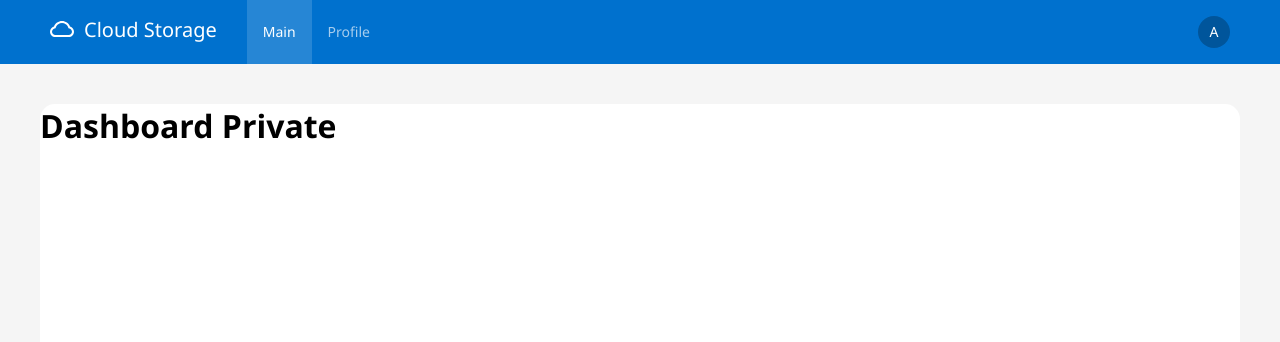
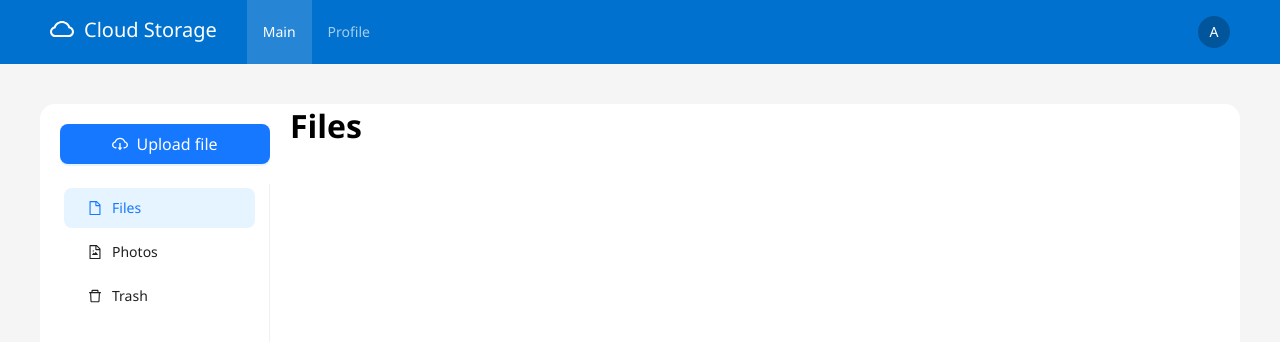
Before and after one commit to teslmik/cloud-storage-frontend, a Next.js app: page /dashboard in a window 1280 px wide. Shown: the top 342 px of the page. Built offline with nearby package versions, Linux system fonts and the light colour scheme; no server answers.

Commit message:
implement upload file

```diff
--- /dev/null
+++ b/src/api/files.ts
@@ -0,0 +1,35 @@
+import axios from "@/core/axios";
+import { FileItem } from "./dto/files.dto";
+
+type FileType = 'all' | 'photos' | 'trash';
+
+export const getAll = async (type: FileType = 'all'): Promise<FileItem[]> => {
+  return (await axios.get('/files?type=' + type)).data;
+};
+
+export const remove = (ids: number[]): Promise<void> => {
+  return axios.delete('/files?ids=' + ids);
+};
+
+export const uploadFile = async (options: any) => {
+  const { onSuccess, onError, file, onProgress } = options;
+  const formData = new FormData();
+  formData.append('file', file);
+
+  const config = {
+    headers: { 'Content-Type': 'multipart/form-data' },
+    onProgress: (event: ProgressEvent) => {
+      onProgress({ percent: (event.loaded / event.total) * 100 });
+    },
+  };
+
+  try {
+    const { data } = await axios.post('files', formData, config);
+
+    onSuccess();
+
+    return data;
+  } catch (error) {
+    onError({ error });
+  }
+}
--- a/src/api/index.ts
+++ b/src/api/index.ts
@@ -1 +1,2 @@
 export * as auth from './auth';
+export * as files from './files';
--- /dev/null
+++ b/src/components/UploadButton/index.tsx
@@ -0,0 +1,37 @@
+import React from 'react';
+import { Button, notification, Upload, UploadFile } from 'antd';
+import { CloudDownloadOutlined } from '@ant-design/icons';
+
+import * as Api from '@/api';
+
+import styles from '@/styles/Home.module.scss';
+
+const UploadButton: React.FC = () => {
+  const [fileList, setFileList] = React.useState<UploadFile[]>([]);
+
+  const onUploadSuccess = async (options: any) => {
+    try {
+      const file = await Api.files.uploadFile(options);
+    } catch (error) {
+      notification.error({
+        message: 'Error',
+        description: 'Failed to upload file...',
+        duration: 2,
+      });
+    }
+  }
+
+  return (
+    <Upload
+      customRequest={onUploadSuccess}
+      fileList={fileList}
+      onChange={({fileList}) => setFileList(fileList)}
+      className={styles.upload} >
+      <Button type='primary' icon={<CloudDownloadOutlined />} size='large' >
+        Upload file
+      </Button>
+    </Upload>
+  )
+}
+
+export { UploadButton };
--- a/src/pages/dashboard/index.tsx
+++ b/src/pages/dashboard/index.tsx
@@ -3,17 +3,56 @@ import { GetServerSidePropsContext, NextPage } from 'next';
 import { checkAuth } from '@/helpers/checkAuth';
 import { Layout } from '@/layouts/Layout';
 
+import styles from '@/styles/Home.module.scss';
+import { Button, Menu } from 'antd';
+import { useRouter } from 'next/router';
+import { DeleteOutlined, FileImageOutlined, FileOutlined } from '@ant-design/icons';
+import { UploadButton } from '@/components/UploadButton';
+
 const DashboardPage: NextPage = () => {
+  const router = useRouter();
+  const selectedMenu = router.pathname;
+
   return (
-    <main>
-      <h1>Dashboard Private</h1>
+    <main className={styles.dashboardContainer}>
+      <div className={styles.sidebar}>
+        <UploadButton />
+        <Menu
+          className={styles.menu}
+          mode="inline"
+          selectedKeys={[selectedMenu]}
+          items={[
+            {
+              key: '/dashboard',
+              icon: <FileOutlined />,
+              label: 'Files',
+              onClick: () => router.push('/dashboard'),
+            },
+            {
+              key: '/dashboard/photos',
+              icon: <FileImageOutlined />,
+              label: 'Photos',
+              onClick: () => router.push('/dashboard/photos'),
+            },
+            {
+              key: '/dashboard/trash',
+              icon: <DeleteOutlined />,
+              label: 'Trash',
+              onClick: () => router.push('/dashboard/trash'),
+            },
+          ]}
+        />
+      </div>
+      <div className="container">
+        <h1>Files</h1>
+      </div>
     </main>
   );
 };
 
 DashboardPage.getLayout = (page: React.ReactNode) => {
   return <Layout title={'Dashboard / Main'}>{page}</Layout>;
-}
+};
 
 export const getServerSideProps = async (ctx: GetServerSidePropsContext) => {
   const authProps = await checkAuth(ctx);
```
Also changed, not shown: src/api/dto/files.dto.ts (added, +11 -0 lines), src/pages/dashboard/profile.tsx (+9 -1 lines).
